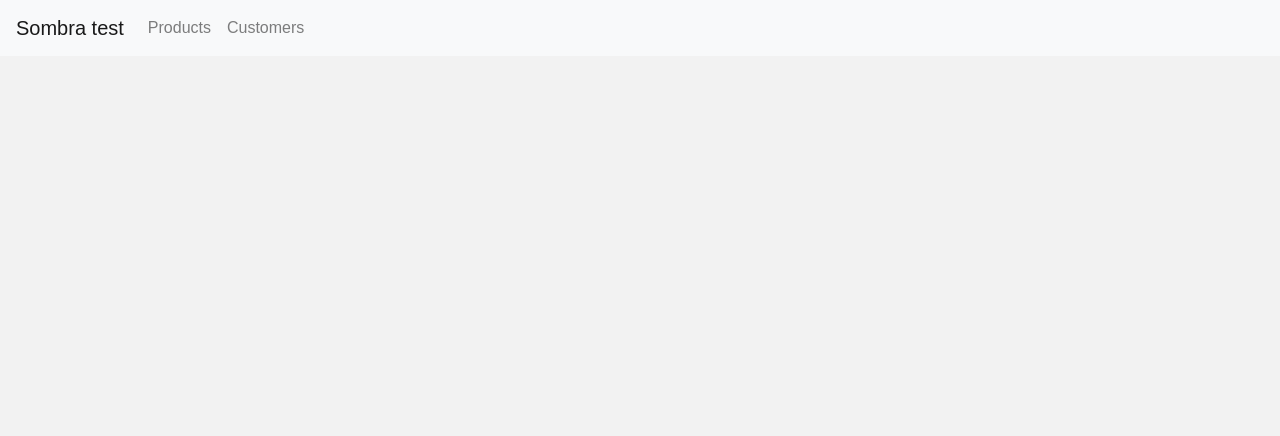
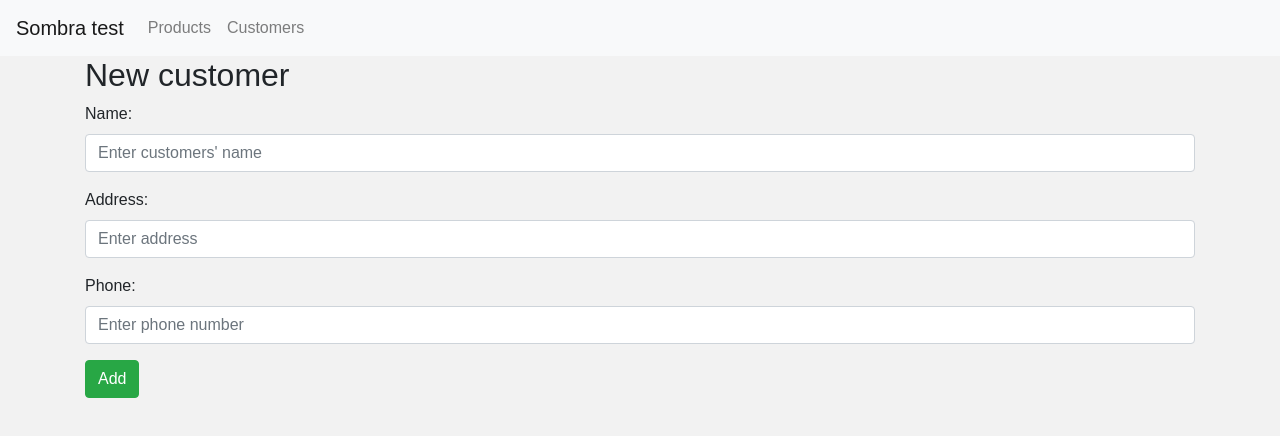
Before and after one commit to PythonNewcomer/angular_crud, an Angular app: page /customers/create/new in a window 1280 px wide. Before the commit this address led to /. Shown: the top 436 px of the page. Built offline with nearby package versions, Linux system fonts and the light colour scheme.

Commit message:
adding post operation to both tables

```diff
--- /dev/null
+++ b/src/app/create-customer/create-customer.component.html
@@ -0,0 +1,19 @@
+<h2> New customer </h2>
+  <form #customerForm="ngForm" (ngSubmit)="onSubmit(name, address, phone)">
+    <div class="form-group">
+      <label for="name">Name:</label>
+      <input type="text" class="form-control" id="name" placeholder="Enter customers' name" required
+               [(ngModel)]="name" name="name">
+    </div>
+    <div class="form-group">
+      <label for="address">Address:</label>
+      <input type="address" class="form-control" id="address"
+      placeholder="Enter address" [(ngModel)]="address" name="address">
+    </div>
+    <div class="form-group">
+      <label for="phone">Phone:</label>
+      <input type="phone" class="form-control" id="phone"
+      placeholder="Enter phone number" [(ngModel)]="phone" name="phone">
+    </div>
+    <button type="submit" class="btn btn-success">Add</button>
+  </form>
--- /dev/null
+++ b/src/app/create-customer/create-customer.component.ts
@@ -0,0 +1,25 @@
+import { Component, OnInit } from '@angular/core';
+import { DataService } from '../data.service';
+import { Observable } from 'rxjs';
+import { ActivatedRoute } from "@angular/router";
+import { Router } from "@angular/router";
+
+@Component({
+  selector: 'app-create-customer',
+  templateUrl: './create-customer.component.html',
+  styleUrls: ['./create-customer.component.css']
+})
+export class CreateCustomerComponent implements OnInit {
+
+  constructor(private route: ActivatedRoute, private router:Router, private data: DataService) {}
+
+  onSubmit(name, address, phone) {
+    this.data.addCustomer(name, address, phone).subscribe(
+      res => console.log('Done'));
+      this.router.navigateByUrl("/customers");
+  }
+
+  ngOnInit() {
+  }
+
+}
--- /dev/null
+++ b/src/app/create-product/create-product.component.html
@@ -0,0 +1,14 @@
+<h2> New product </h2>
+  <form #productForm="ngForm" (ngSubmit)="onSubmit(name, price)">
+    <div class="form-group">
+      <label for="name">Product:</label>
+      <input type="text" class="form-control" id="name" placeholder="Enter product name" required
+               [(ngModel)]="name" name="name">
+    </div>
+    <div class="form-group">
+      <label for="price">Price:</label>
+      <input type="number" min="0" step="0.01" class="form-control" id="price"
+      placeholder="Enter price" [(ngModel)]="price" name="price">
+    </div>
+    <button type="submit" class="btn btn-success">Add</button>
+  </form>
--- /dev/null
+++ b/src/app/create-product/create-product.component.ts
@@ -0,0 +1,25 @@
+import { Component, OnInit } from '@angular/core';
+import { DataService } from '../data.service';
+import { Observable } from 'rxjs';
+import { ActivatedRoute } from "@angular/router";
+import { Router } from "@angular/router";
+
+@Component({
+  selector: 'app-create-product',
+  templateUrl: './create-product.component.html',
+  styleUrls: ['./create-product.component.css']
+})
+export class CreateProductComponent implements OnInit {
+
+  constructor(private route: ActivatedRoute, private router:Router, private data: DataService) {}
+
+  onSubmit(name, price) {
+    this.data.addProduct(name, price).subscribe(
+      res => console.log('Done'));
+      this.router.navigateByUrl("/products");
+  }
+
+  ngOnInit() {
+  }
+
+}
--- a/src/app/customers/customers.component.html
+++ b/src/app/customers/customers.component.html
@@ -15,6 +15,9 @@ Customers
     <td> {{ customer.address }} </td>
     <td> {{ customer.phone }} </td>
 </tr>
-</table>
+</table><br>
+<div>
+<a href="http://localhost:4200/customers/create/new" class="btn btn-success" role="button">Create new item</a>
+</div><br><br>
 
 </div>
--- a/src/app/data.service.ts
+++ b/src/app/data.service.ts
@@ -12,19 +12,41 @@ export class DataService {
   getProducts() {
     return this.http.get('http://localhost:4200/api/products')
   }
+
   getProduct(id) {
     return this.http.get('http://localhost:4200/api/products/' + id)
   }
+
   getCustomers() {
     return this.http.get('http://localhost:4200/api/customers')
   }
+
   getCustomer(id) {
     return this.http.get('http://localhost:4200/api/customers/' + id)
   }
+
   deleteProduct(product) {
     return this.http.delete('http://localhost:4200/api/products/' + product.id)
   }
+
   deleteCustomer(customer) {
     return this.http.delete('http://localhost:4200/api/customers/' + customer.id)
   }
+
+  addProduct(name, price) {
+    const product = {
+      name: name,
+      price: price
+    };
+    return this.http.post('http://localhost:4200/api/products', product);
+  }
+
+  addCustomer(name, address, phone) {
+    const customer = {
+      name: name,
+      address: address,
+      phone: phone
+    };
+    return this.http.post('http://localhost:4200/api/customers', customer);
+  }
 }
--- a/src/app/products/products.component.html
+++ b/src/app/products/products.component.html
@@ -13,5 +13,9 @@ Products
     <td><a href ="http://localhost:4200/products/{{ product.id }}"> {{ product.name }} </a></td>
     <td> {{ product.price }} </td>
 </tr>
-</table>
+</table><br>
+<div>
+<a href="http://localhost:4200/products/create/new" class="btn btn-success" role="button">Create new item</a>
+</div><br><br>
+
 </div>
```
Also changed, not shown: src/app/app-routing.module.ts (+10 -0 lines), src/app/app.module.ts (+8 -2 lines), src/app/create-customer/create-customer.component.css (added), src/app/create-product/create-product.component.css (added), 2 other files (tests, documents, lock files or other folders).
